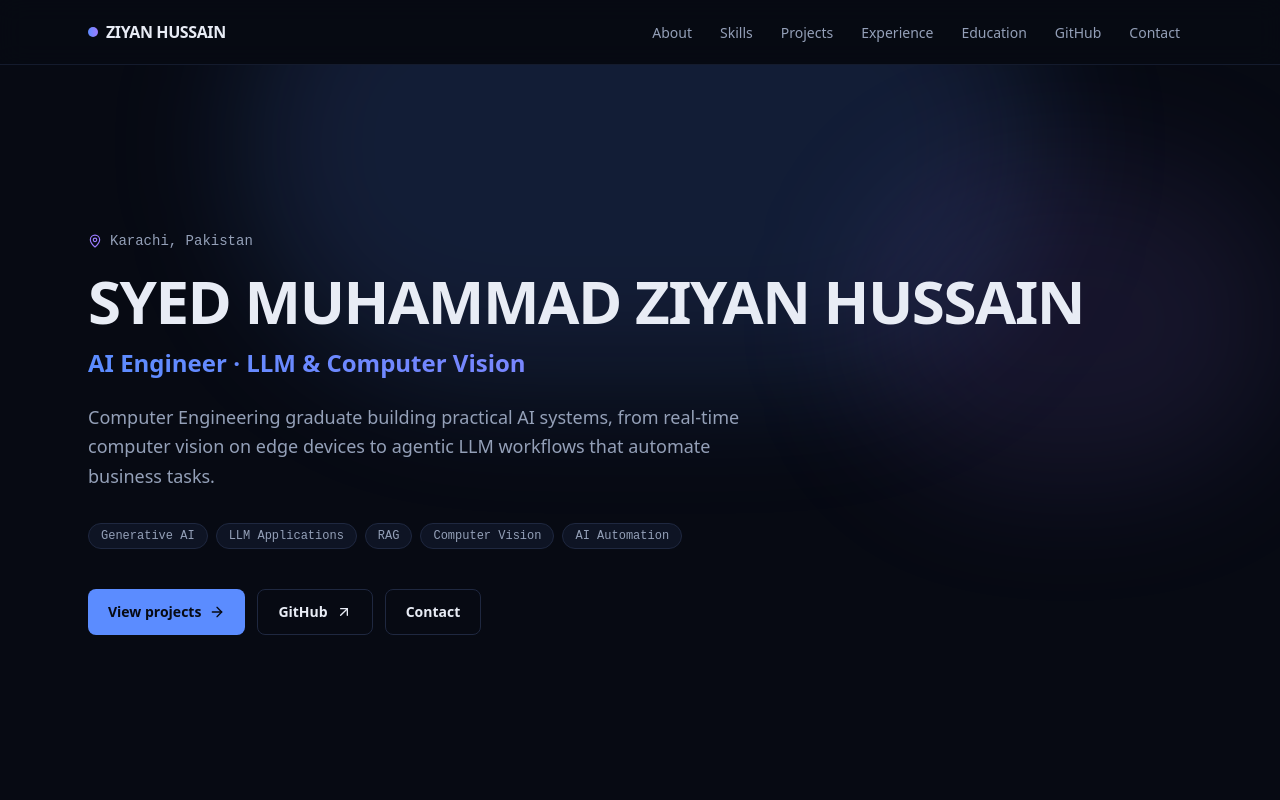
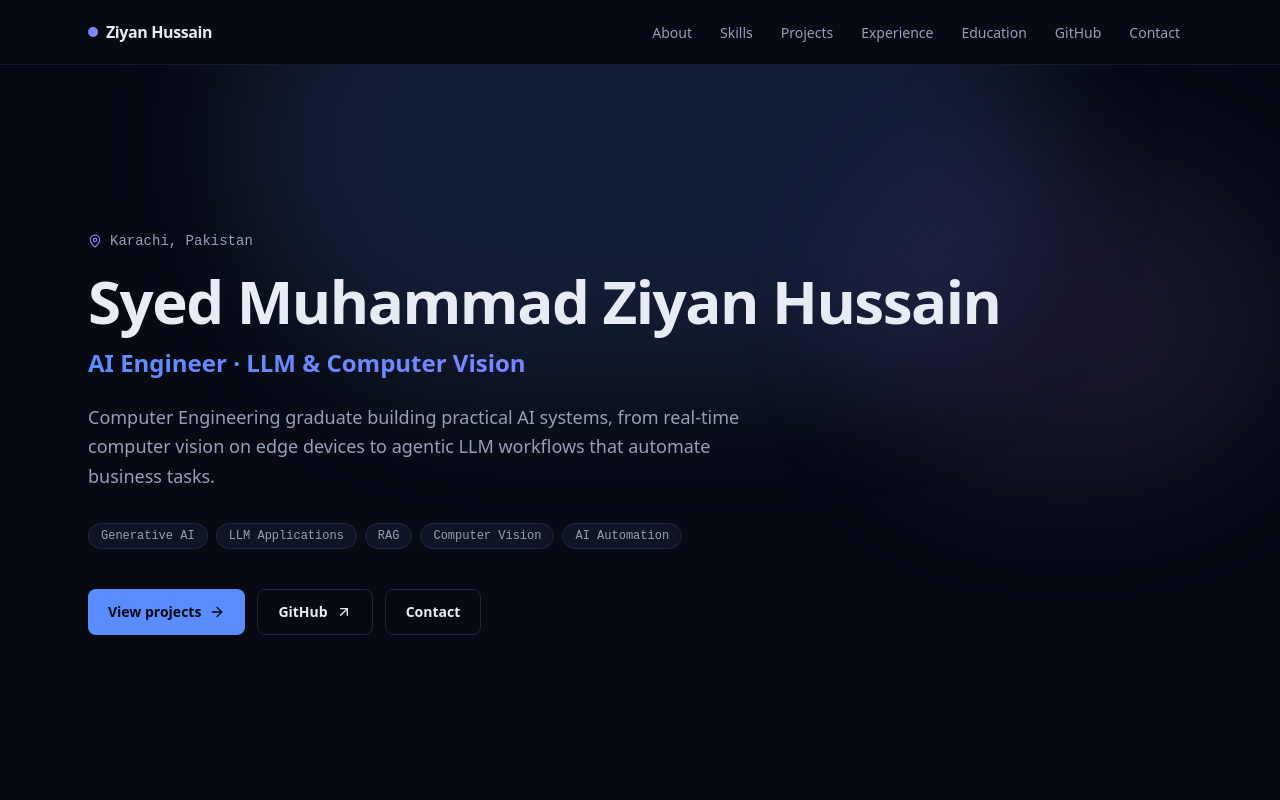
Before and after one commit to smziyanhussain/ziyan-portfolio, a React (Vite) app: page / in a window 1280 px wide. Shown: the top 800 px of the page. Built offline with nearby package versions, Linux system fonts and the light colour scheme.

Commit message:
Use normal capitalization for name

```diff
--- a/src/data/site.js
+++ b/src/data/site.js
@@ -2,8 +2,8 @@
 // Edit here, and every component that uses these values updates automatically.
 
 export const profile = {
-  name: 'SYED MUHAMMAD ZIYAN HUSSAIN',
-  shortName: 'ZIYAN HUSSAIN',
+  name: 'Syed Muhammad Ziyan Hussain',
+  shortName: 'Ziyan Hussain',
   role: 'AI Engineer',
   headline: 'AI Engineer · LLM & Computer Vision',
   location: 'Karachi, Pakistan',
```
